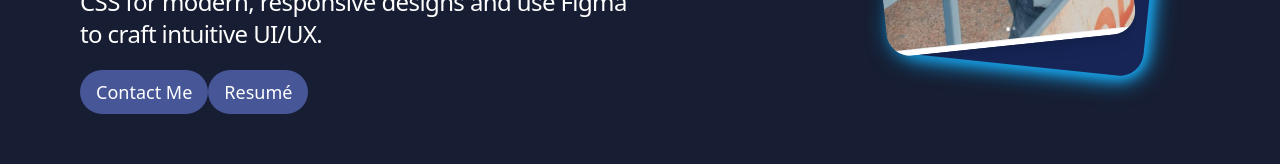
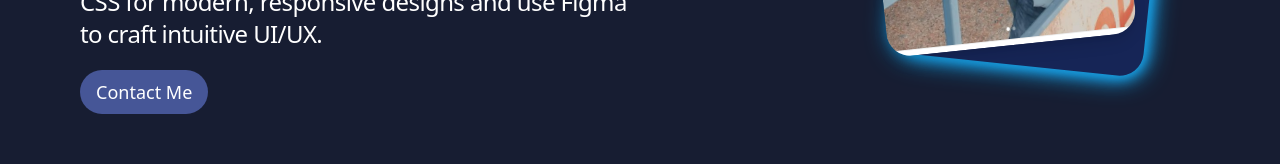
Before and after one commit to heyysiddhant/Siddhant_Portfolio, a React (Vite) app: page / in a window 1280 px wide. Shown: the part 468-632 px from the top of the page. Built offline with nearby package versions, Linux system fonts and the light colour scheme.

Commit message:
Update Home.jsx

```diff
--- a/src/components/Home.jsx
+++ b/src/components/Home.jsx
@@ -13,9 +13,7 @@ const Home = () => {
        <a href="#Contact">
         <button className="mt-5 md:md-10 text-white py02 px-3 text-sm md:text-lg md:py-2 md:px-4 hover:opacity-85 duration-300 hover:scale-105 front-semibold rounded-3xl bg-[#465697]">Contact Me</button>
        </a>
-          <a href="#Contact">
-        <button className="mt-5 md:md-10 text-white py02 px-3 text-sm md:text-lg md:py-2 md:px-4 hover:opacity-85 duration-300 hover:scale-105 front-semibold rounded-3xl bg-[#465697]">Resumé</button>
-       </a>
+
         </div>
 
 
```
